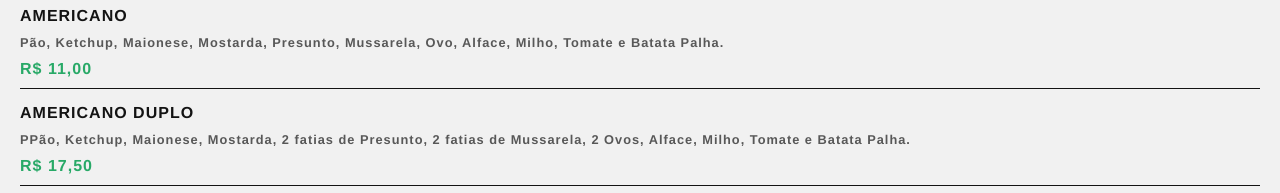
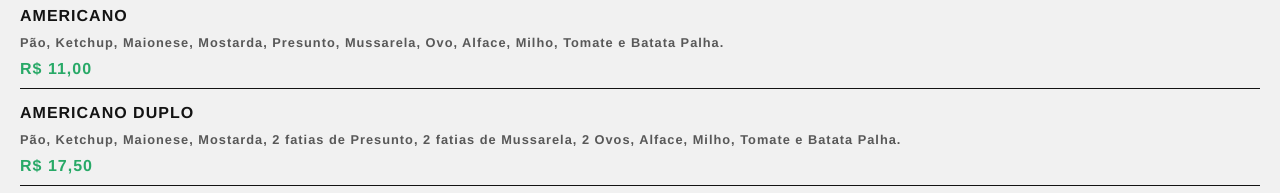
Before and after one commit to cassicava/LANCHE, a plain HTML site: page index.html in a window 1280 px wide. Shown: the part 2920-3113 px from the top of the page. Drawn offline with Linux system fonts and the light colour scheme.

Commit message:
Update index.html

```diff
--- a/index.html
+++ b/index.html
@@ -155,7 +155,7 @@
 
             <div class="produtos">
                 <h4>AMERICANO DUPLO</h4>
-                <h5>PPão, Ketchup, Maionese, Mostarda, 2 fatias de Presunto, 2 fatias de Mussarela, 2 Ovos, Alface, Milho, Tomate e Batata Palha.</h5>
+                <h5>Pão, Ketchup, Maionese, Mostarda, 2 fatias de Presunto, 2 fatias de Mussarela, 2 Ovos, Alface, Milho, Tomate e Batata Palha.</h5>
                 <h6>R$ 17,50</h6>
             </div>
 
```
